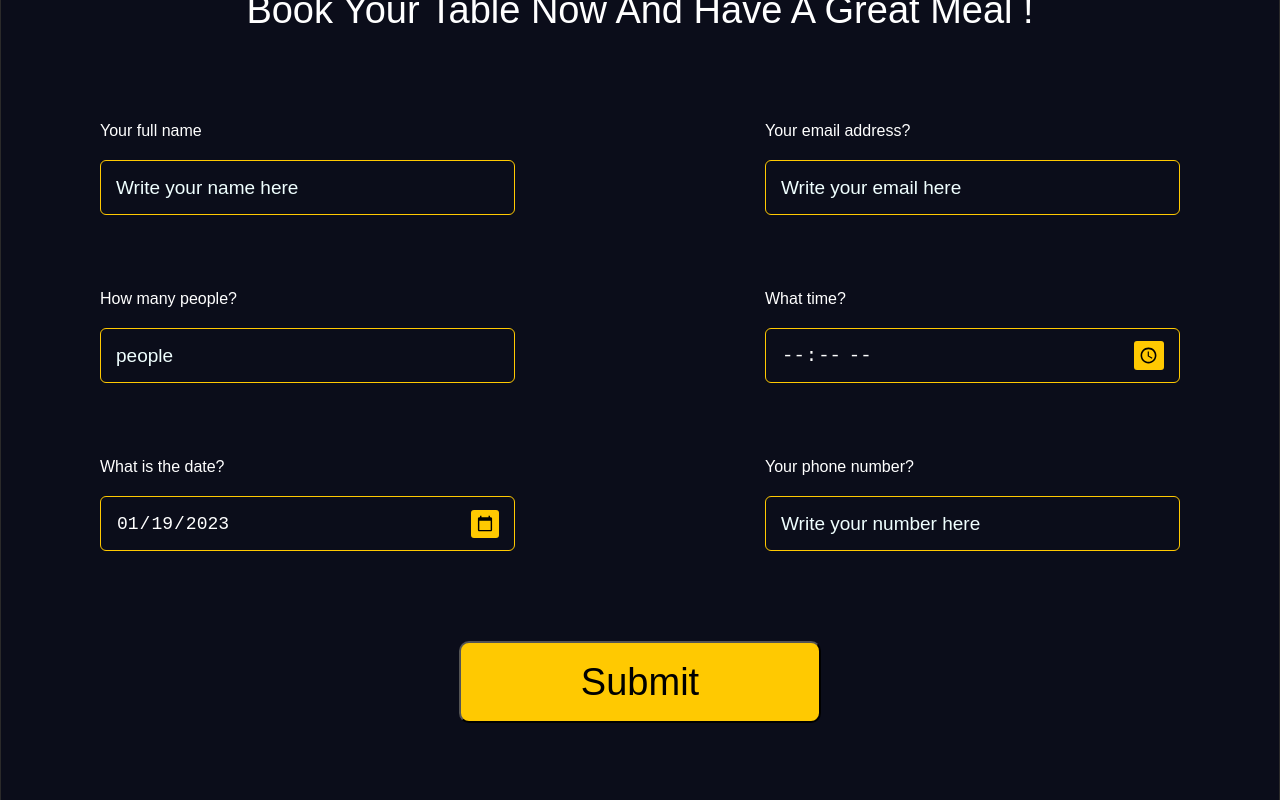
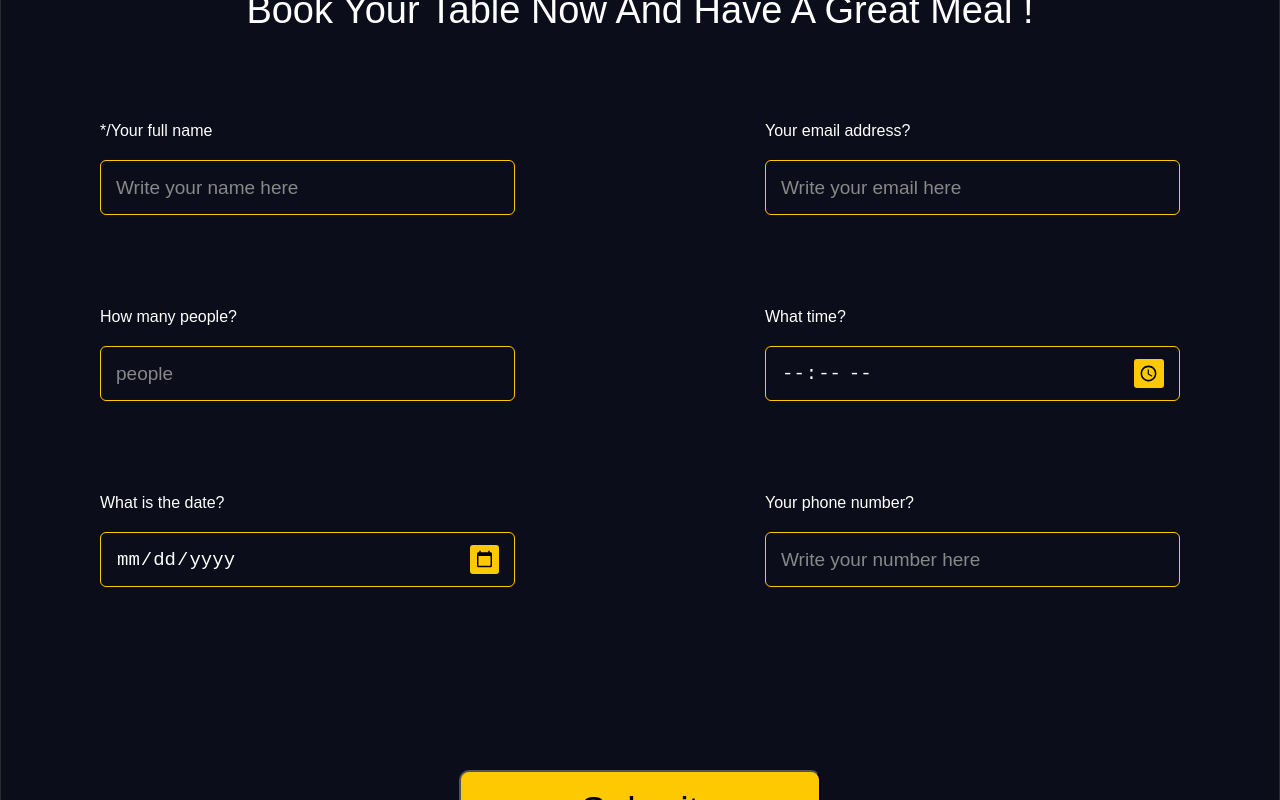
Before and after one commit to Stratoslav/Coffee_Shop, a React (Create React App) app: page / in a window 1280 px wide. Shown: the part 4520-5320 px from the top of the page. Built offline with nearby package versions, Linux system fonts and the light colour scheme; a web font is replaced by a local one.

Commit message:
form with Formik

```diff
--- a/package.json
+++ b/package.json
@@ -6,13 +6,15 @@
     "@testing-library/jest-dom": "^5.16.5",
     "@testing-library/react": "^13.4.0",
     "@testing-library/user-event": "^13.5.0",
+    "formik": "^2.2.9",
     "react": "^18.2.0",
     "react-dom": "^18.2.0",
     "react-scripts": "5.0.1",
     "sass": "^1.57.1",
     "scss": "^0.2.4",
     "shortid": "^2.2.16",
-    "web-vitals": "^2.1.4"
+    "web-vitals": "^2.1.4",
+    "yup": "^0.32.11"
   },
   "scripts": {
     "start": "react-scripts start",
--- a/src/components/Booking/BookingComponent.jsx
+++ b/src/components/Booking/BookingComponent.jsx
@@ -1,6 +1,45 @@
 import React from "react";
 import "../Booking/booking.scss";
+import { Field, Form, Formik, useFormik } from "formik";
+import basicSchema from "../schemas/schemas";
 export const BookingComponent = () => {
+  const onSubmit = async (values, action) => {
+    await new Promise((res) => setTimeout(res, 1000));
+    action.resetForm();
+  };
+  const {
+    values,
+    handleChange,
+    errors,
+    touched,
+    isSubmitting,
+    handleBlur,
+    handleSubmit,
+  } = useFormik({
+    initialValues: {
+      email: "",
+      name: "",
+      people: "",
+      date: "",
+      time: "",
+      phone: "",
+    },
+    validationSchema: basicSchema,
+    onSubmit,
+  });
+  const isError = (field) => {
+    return errors[field] && touched[field] ? (
+      <p className="errors__text">{errors[field]}</p>
+    ) : null;
+  };
+  let isErrorClass = (value) => {
+    if (errors[value] && touched[value]) {
+      return "input__error";
+    } else {
+      return "booking__form-input";
+    }
+  };
+
   return (
     <section className="booking">
       <div className="booking__container">
@@ -8,85 +47,116 @@ export const BookingComponent = () => {
         <p className="booking__text">
           Book Your Table Now And Have A Great Meal !
         </p>
-
-        <form className="booking__form">
+        <form onSubmit={handleSubmit} className="booking__form">
           <div>
             <div className="booking__form-wrap">
+              {" "}
+              */
               <label className="booking__form-label" for="name">
                 Your full name
               </label>
               <br />
               <input
-                className="booking__form-input"
+                onChange={handleChange}
+                value={values.name}
+                onBlur={handleBlur}
+                className={isErrorClass("name")}
                 type="name"
                 id="name"
                 name="name"
                 placeholder="Write your name here"
               />
+              <div>{isError("name")}</div>
               <br />
               <label className="booking__form-label" for="people">
                 How many people?
               </label>
               <br />
               <input
-                className="booking__form-input"
+                onChange={handleChange}
+                value={values.people}
+                onBlur={handleBlur}
+                className={isErrorClass("people")}
                 type="number"
                 id="people"
-                name="fname"
+                name="people"
                 placeholder="people"
               />
+              <div>{isError("people")}</div>
               <br />
               <label className="booking__form-label" for="date">
                 What is the date?
-              </label>{" "}
+              </label>
               <br />
               <input
-                className="booking__form-input"
+                onChange={handleChange}
+                value={values.date}
+                onBlur={handleBlur}
+                className={isErrorClass("date")}
                 type="date"
                 id="date"
                 name="date"
-                value="2023-01-19"
               />
+              <div>{isError("date")}</div>
+              <br />
             </div>
+
             <div className="booking__form-wrap">
               <label className="booking__form-label" for="email">
                 Your email address?
               </label>
               <br />
               <input
-                className="booking__form-input"
+                onChange={handleChange}
+                value={values.email}
+                onBlur={handleBlur}
                 type="email"
                 id="email"
                 name="email"
                 placeholder="Write your email here"
+                className={isErrorClass("email")}
               />
+              <div>{isError("email")}</div>
+
               <br />
               <label className="booking__form-label" for="time">
                 What time?
               </label>
               <br />
               <input
-                className="booking__form-input"
+                onChange={handleChange}
+                value={values.time}
+                onBlur={handleBlur}
+                className={isErrorClass("time")}
                 type="time"
                 id="time"
                 name="time"
               />
+              <div>{isError("time")}</div>
               <br />
               <label className="booking__form-label" for="phone">
                 Your phone number?
               </label>
               <br />
               <input
-                className="booking__form-input"
+                onChange={handleChange}
+                value={values.phone}
+                onBlur={handleBlur}
+                className={isErrorClass("phone")}
                 type="number"
                 id="phone"
                 name="phone"
                 placeholder="Write your number here"
               />
+              <div>{isError("phone")}</div>
             </div>
           </div>
 
-          <button className="booking__form-button" type="submit">
+          <button
+            disabled={isSubmitting}
+            className="booking__form-button"
+            type="submit"
+          >
             Submit
           </button>
         </form>
--- a/src/components/Booking/booking.scss
+++ b/src/components/Booking/booking.scss
@@ -47,7 +47,8 @@ display: flex;
         &-input{
             margin:20px 0 75px;
             border: 1px solid  #ffc901;
-            background-color: inherit;
+           background-color: inherit;
+       // background-color: rgb(11, 13, 26);
             height: 55px;
             width:415px ;
             color: #fff;
@@ -57,7 +58,7 @@ display: flex;
                 padding: 15px;
                 &::placeholder {
 
-                    color: azure;
+                    color: rgb(136, 136, 136);
                     font-weight: 100;
                     &:ty("date"){
                         color: #000;
@@ -82,18 +83,7 @@ display: flex;
     }
 
 }
-input[type="date" ]  {
-background-color: inherit;
 
-    position: absolute;
-
-    font-family: "Roboto Mono", monospace;
-    color: #ffffff;
-    font-size: 18px;
-    border: none;
-    outline: none;
-    border: 1px solid #ffc901;
-}
 
 ::-webkit-calendar-picker-indicator {
     background-color: #ffc901;
@@ -102,3 +92,33 @@ background-color: inherit;
     cursor: pointer;
     border-radius: 3px;
 }
+.errors__text{
+        position: absolute;
+            transform: translate3d(5px, -65px, 0);
+            color: red;
+            border-bottom: 1px solid red;
+}
+.input__error{
+      margin:20px 0 75px;
+            box-shadow: 0px 0px 30px #f00;
+                border: 1px solid #ff0000;
+           background-color: inherit;
+       // background-color: rgb(11, 13, 26);
+            height: 55px;
+            width:415px ;
+            color: #fff;
+            font-size: 19px;
+            font-weight: 100;
+                border-radius: 6px;
+                padding: 15px;
+                &::placeholder {
+
+                    color: azure;
+                    font-weight: 100;
+                    &:ty("date"){
+                        color: #000;
+                    }
+}}
+button::disabled{
+    opacity: 0.4;
+}
--- /dev/null
+++ b/src/components/schemas/schemas.js
@@ -0,0 +1,12 @@
+import * as yup from "yup";
+
+const basicSchema = yup.object().shape({
+  email: yup.string().email("Please enter a valid email").required(),
+  name: yup.string().required("Required"),
+  time: yup.string().required("Required"),
+  phone: yup.string().required("Required"),
+  date: yup.date().required(),
+  people: yup.number().required().positive().integer(),
+});
+
+export default basicSchema;
```
Also changed, not shown: src/components/Booking/Booking.js (+34 -1 lines), 1 other file (tests, documents, lock files or other folders).
